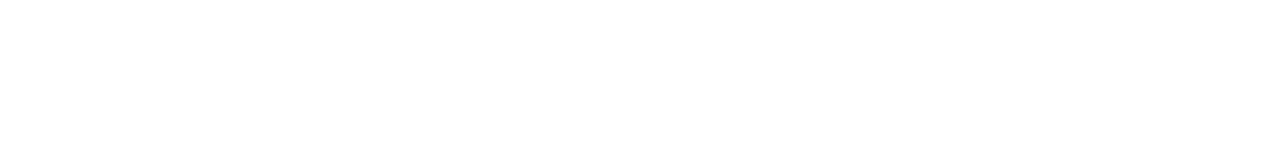
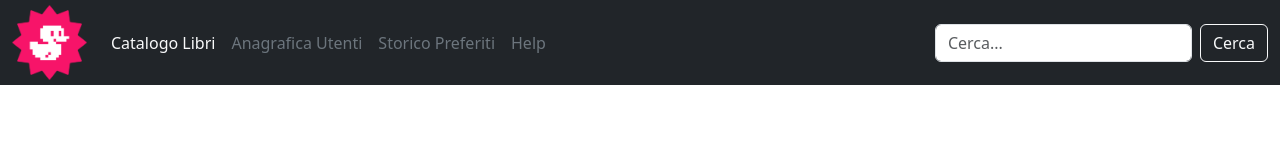
Before and after one commit to SergioGBosco/html-css-bootstrap-dashboard, a plain HTML site: page index.html in a window 1280 px wide. Drawn offline with nearby package versions, Linux system fonts and the light colour scheme.

Commit message:
[Add] Header  navbar

```diff
--- a/css/style.css
+++ b/css/style.css
@@ -3,3 +3,11 @@
   padding: 0;
   box-sizing: border-box;
 }
+
+img {
+  height: 75px;
+}
+
+.navbar-toggler .navbar-toggler-icon {
+  background-color: white;
+}
--- a/index.html
+++ b/index.html
@@ -12,6 +12,55 @@
 
 <body>
 
+  <!-- Header -->
+  <header>
+    <nav class="navbar navbar-expand-lg bg-body-tertiary py-0">
+      <div class="container-fluid bg-dark">
+        <a class="navbar-brand" href="#">
+          <img src="./img/duck.png" alt="duck">
+        </a>
+        <button class="navbar-toggler" type="button" data-bs-toggle="collapse" data-bs-target="#navbarSupportedContent"
+          aria-controls="navbarSupportedContent" aria-expanded="false" aria-label="Toggle navigation">
+          <span class="navbar-toggler-icon "></span>
+        </button>
+        <div class="collapse navbar-collapse" id="navbarSupportedContent">
+          <ul class="navbar-nav me-auto mb-2 mb-lg-0">
+            <li class="nav-item">
+              <a class="nav-link active link-light" aria-current="page" href="#">Catalogo Libri</a>
+            </li>
+            <li class="nav-item">
+              <a class="nav-link link-secondary" href="#">Anagrafica Utenti</a>
+            </li>
+            <li class="nav-item">
+              <a class="nav-link link-secondary" href="#">Storico Preferiti</a>
+            </li>
+            <li class="nav-item">
+              <a class="nav-link link-secondary" href="#">Help</a>
+            </li>
+          </ul>
+          <form class="d-flex" role="search">
+            <input class="form-control me-2" type="search" placeholder="Cerca..." aria-label="Search" />
+            <button class="btn btn-outline-light" type="submit">Cerca</button>
+          </form>
+        </div>
+      </div>
+    </nav>
+  </header>
+
+  <!-- Main-->
+
+  <main>
+
+    <div class="container">
+      <div class="row">
+        <div class="col-9"></div>
+      </div>
+    </div>
+
+  </main>
+  <script src="https://cdn.jsdelivr.net/npm/bootstrap@5.3.7/dist/js/bootstrap.bundle.min.js"
+    integrity="sha384-ndDqU0Gzau9qJ1lfW4pNLlhNTkCfHzAVBReH9diLvGRem5+R9g2FzA8ZGN954O5Q"
+    crossorigin="anonymous"></script>
 </body>
 
 </html>
```
